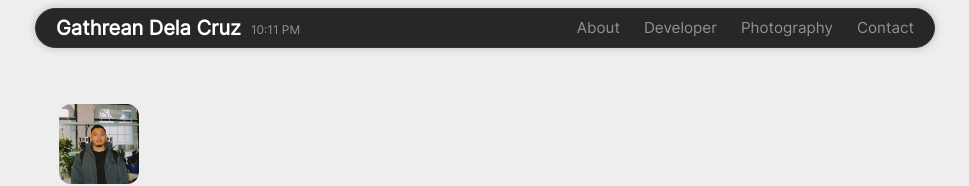
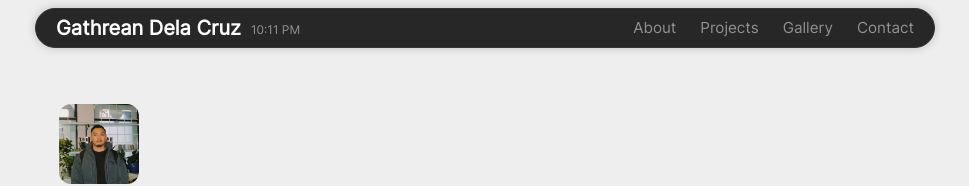
Before and after one commit to gathrean/my-portfolio, a React (Create React App) app: page / in a window 1280 px wide. Shown: the top 186 px of the page, without its empty margins (155-1124 px from the left). Built offline with nearby package versions, Linux system fonts and the light colour scheme.

Commit message:
Rename nav routes: Developer → Projects, Photography → Gallery

```diff
--- a/src/App.jsx
+++ b/src/App.jsx
@@ -43,8 +43,8 @@ function App() {
       <Routes>
         <Route path="/" element={<Layout><LandingPage /></Layout>} />
         <Route path="/about" element={<Layout><AboutPage /></Layout>} />
-        <Route path="/developer" element={<Layout><DeveloperPage /></Layout>} />
-        <Route path="/photography" element={<Layout><PhotographyPage /></Layout>} />
+        <Route path="/projects" element={<Layout><DeveloperPage /></Layout>} />
+        <Route path="/gallery" element={<Layout><PhotographyPage /></Layout>} />
         <Route path="/contact" element={<Layout><ContactPage /></Layout>} />
         <Route path="*" element={<NotFoundPage />} />
       </Routes>
--- a/src/components/Navbar/Navbar.jsx
+++ b/src/components/Navbar/Navbar.jsx
@@ -77,10 +77,10 @@ export function Navbar() {
                 <Link to="/about" onClick={handleNavClick} className={location.pathname === '/about' ? 'active' : ''}>About</Link>
             </li>
             <li>
-                <Link to="/developer" onClick={handleNavClick} className={location.pathname === '/developer' ? 'active' : ''}>Developer</Link>
+                <Link to="/projects" onClick={handleNavClick} className={location.pathname === '/projects' ? 'active' : ''}>Projects</Link>
             </li>
             <li>
-                <Link to="/photography" onClick={handleNavClick} className={location.pathname === '/photography' ? 'active' : ''}>Photography</Link>
+                <Link to="/gallery" onClick={handleNavClick} className={location.pathname === '/gallery' ? 'active' : ''}>Gallery</Link>
             </li>
             <li>
                 <Link to="/contact" onClick={handleNavClick} className={location.pathname === '/contact' ? 'active' : ''}>Contact</Link>
```
